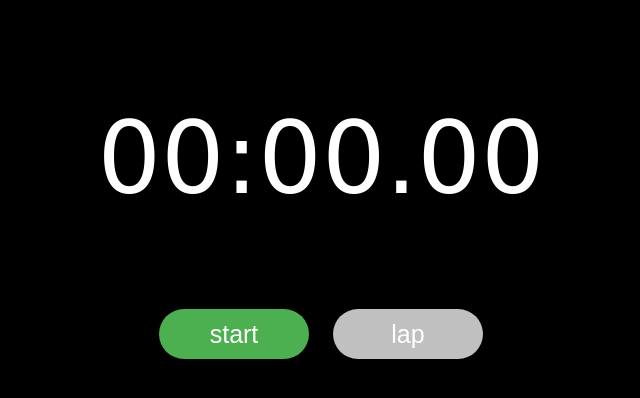
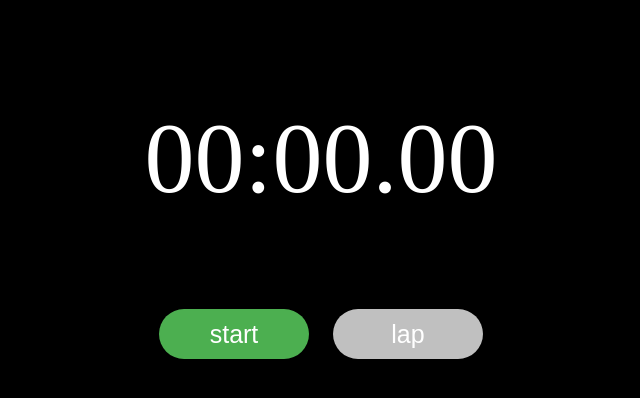
Before and after one commit to imhojang/projects, a plain HTML site: page stopwatch/stopwatch.html in a window 1280 px wide. Shown: the whole page, without its empty margins (319-959 px from the left). Drawn offline with Linux system fonts and the light colour scheme.

Commit message:
Add files via upload

```diff
--- a/stopwatch/style.css
+++ b/stopwatch/style.css
@@ -3,13 +3,13 @@ body {
 }
 
 #stopwatch {
-  font-family: cursive;
   margin: 0 auto;
   display: flex;
   height: 3em;
   align-items: center;
   justify-content: center;
   font-size: 100px;
+  font-family: times;
   color: white;
 }
 
```
